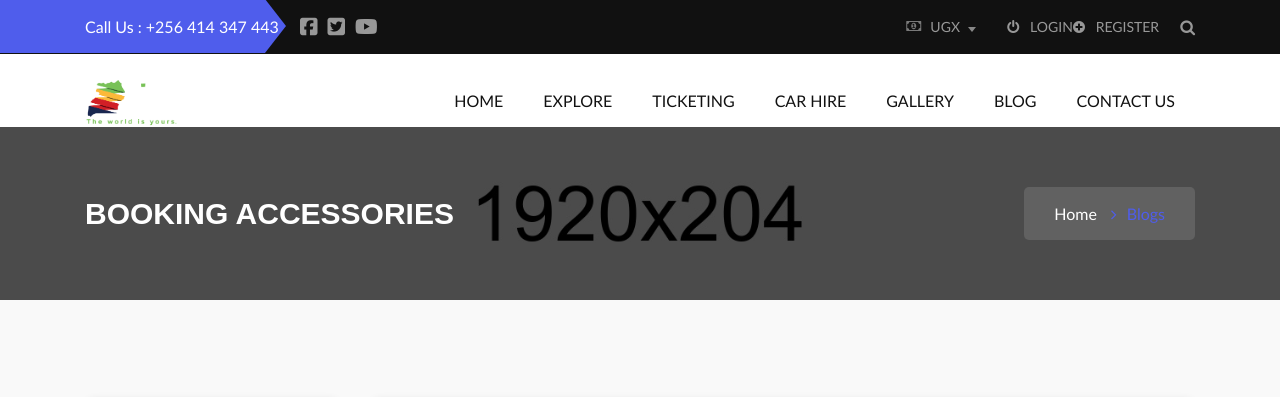
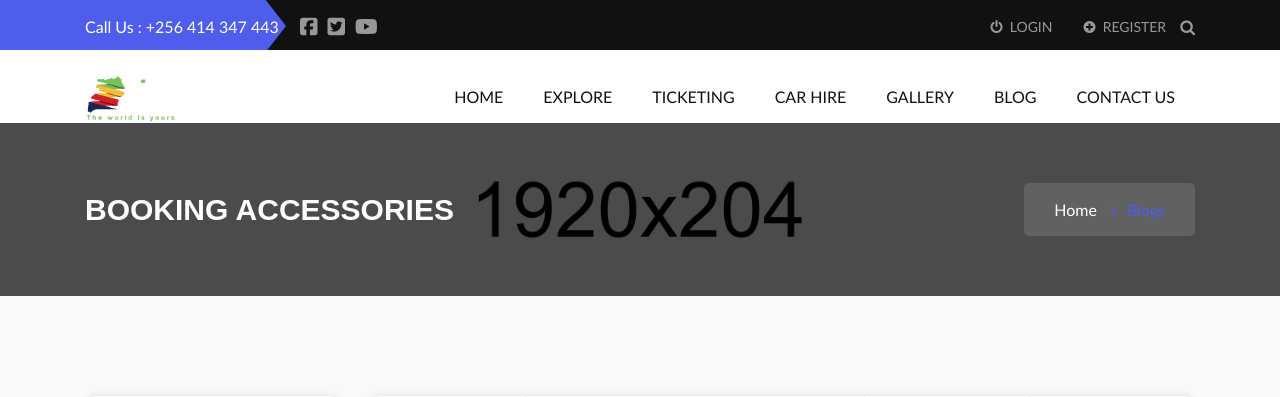
Before and after one commit to munguriek/sites-travel, a Django app: page /blogs in a window 1280 px wide. Shown: the top 397 px of the page. Run offline with Django 3.2, Linux system fonts and the light colour scheme; some libraries are stand-ins or nearby versions; some web fonts are replaced.

Commit message:
Modify nav.

```diff
--- a/backend/templates/base.html
+++ b/backend/templates/base.html
@@ -57,20 +57,17 @@
 				</div>
 				<div class="x_top_header_all_select_box_wrapper">
 					<ul>
-						<li class="usd">
+						<!-- <li class="usd">
 							<select class="myselect">
 								<option>UGX</option>
 								<option>EUR</option>
 								<option>EUR</option>
 							</select>	<i class="fa fa-money"></i>
-						</li>
-						<li class="login">	<a href="login.html"><i class="fa fa-power-off"></i> &nbsp;&nbsp;login</a>
-						</li>
-						<li class="register">	<a href="register.html"><i class="fa fa-plus-circle"></i> &nbsp;&nbsp;register</a>
-						</li>
+						</li> -->
+						<li class="login"><a href="login.html" class="mx-2"><i class="fa fa-power-off"></i> &nbsp;login</a></li>
+						<li class="register"><a href="register.html" class="mx-2"><i class="fa fa-plus-circle"></i> &nbsp;register</a></li>
 						<li>
-							<button class="searchd"><i class="fa fa-search"></i>
-							</button>
+							<button class="searchd"><i class="fa fa-search"></i></button>
 						</li>
 					</ul>
 				</div>
```
